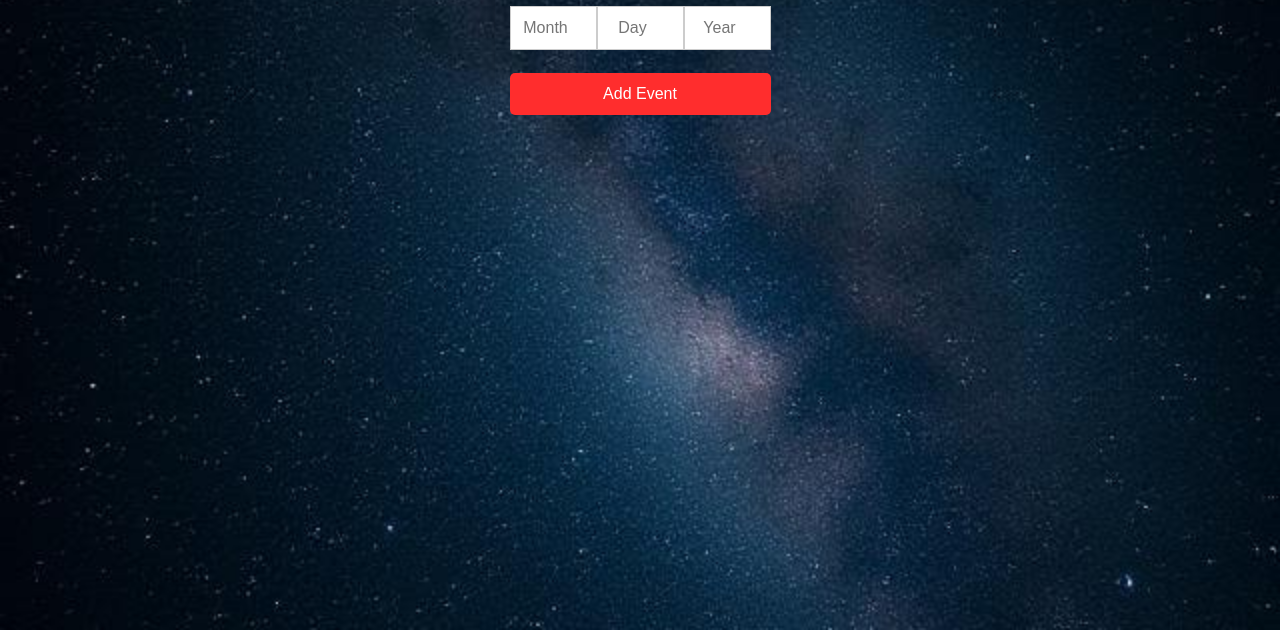
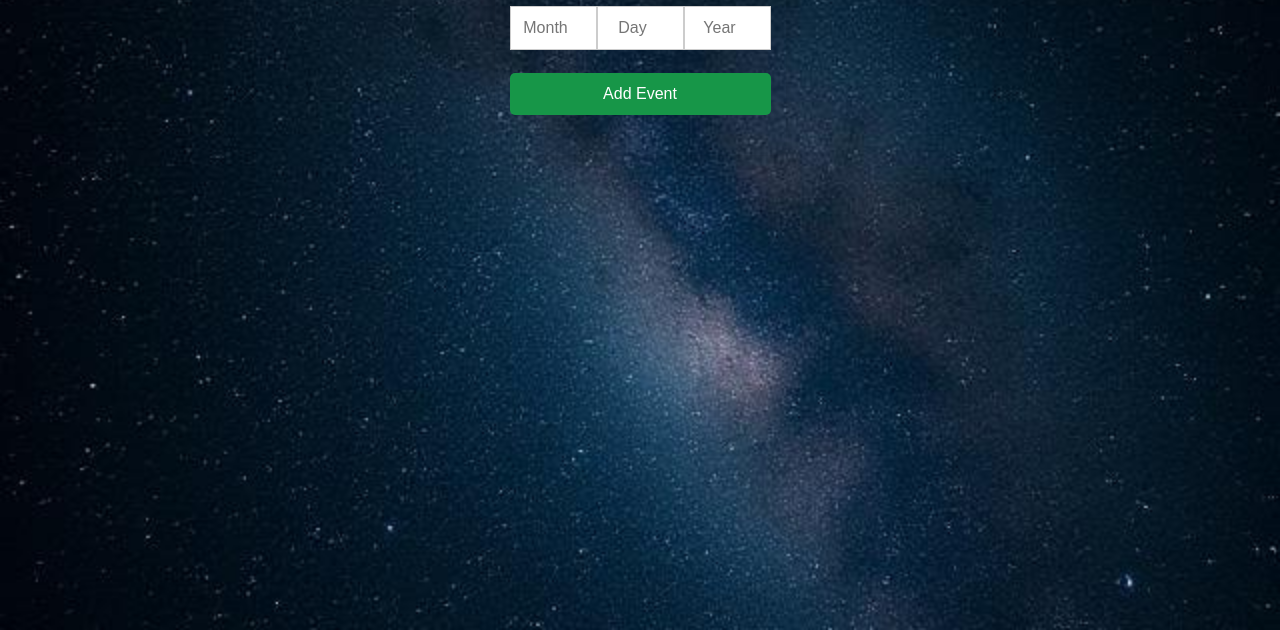
Before and after one commit to cpriss1979/bbcevents.io, a plain HTML site: page index.html in a window 1280 px wide. In both pictures the pointer is over the button "Add Event". Shown: the part 170-800 px from the top of the page. Drawn offline with Linux system fonts and the light colour scheme.

Commit message:
Update styles.css

```diff
--- a/styles.css
+++ b/styles.css
@@ -64,7 +64,7 @@ button {
 }
 
 button:hover {
-    background-color: #ff2d2d;
+    background-color: #179648;
 }
 
 li {
```
